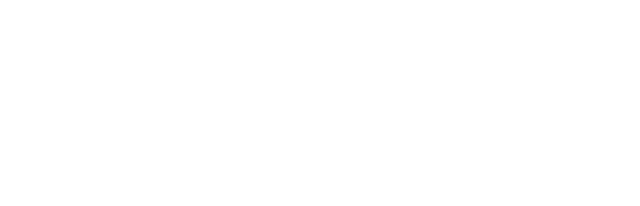
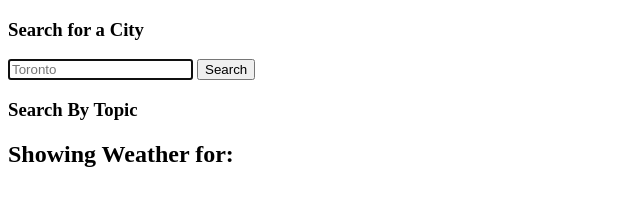
Before and after one commit to elisonliu97/Weather-App, a plain HTML site: page index.html in a window 1280 px wide. Shown: the whole page, without its empty margins (0-640 px from the left). Drawn offline with Linux system fonts and the light colour scheme.

Commit message:
created simple input forms in html file

```diff
--- a/index.html
+++ b/index.html
@@ -8,18 +8,41 @@
     </head>
 
     <body>
+        <!-- Weather App -->
         <header>
 
         </header>
 
         <main>
+            <!-- Sidebar -->
             <div>
+                <!-- Search by Input -->
+                <div class="card">
+                    <h3 class="card-header text-uppercase">Search for a City</h3>
+                    <form id="user-form" class="card-body">
+                        <input name="city" id="city-input" type="text" autofocus="true" class="form-input" placeholder="Toronto" />
+                        <button type="submit" class="btn">Search</button>
+                    </form>
+                </div>
 
+
+                <!-- Search by topic -->
+                <div class="card">
+                    <h3 class="card-header text-uppercase">Search By Topic</h3>
+                    <div id="city-buttons" class="card-body">
+                        <!-- Dynamically create buttons -->
+                        <!-- <button data-language="javascript" class="btn">JavaScript</button>
+                        <button data-language="html" class="btn">HTML</button>
+                        <button data-language="css" class="btn">CSS</button> -->
+                </div>
             </div>
-
+            <!-- Results Body -->
             <div>
-
+                <h2 class="subtitle">Showing Weather for: <span id="weather-search-term"></span></h2>
+                <div id="weather-container" class="list-group"></div>
+                <div id="5-day-container"></div>
             </div>
         </main>
+        <script src="script.js"></script>
     </body>
 </html>
```
